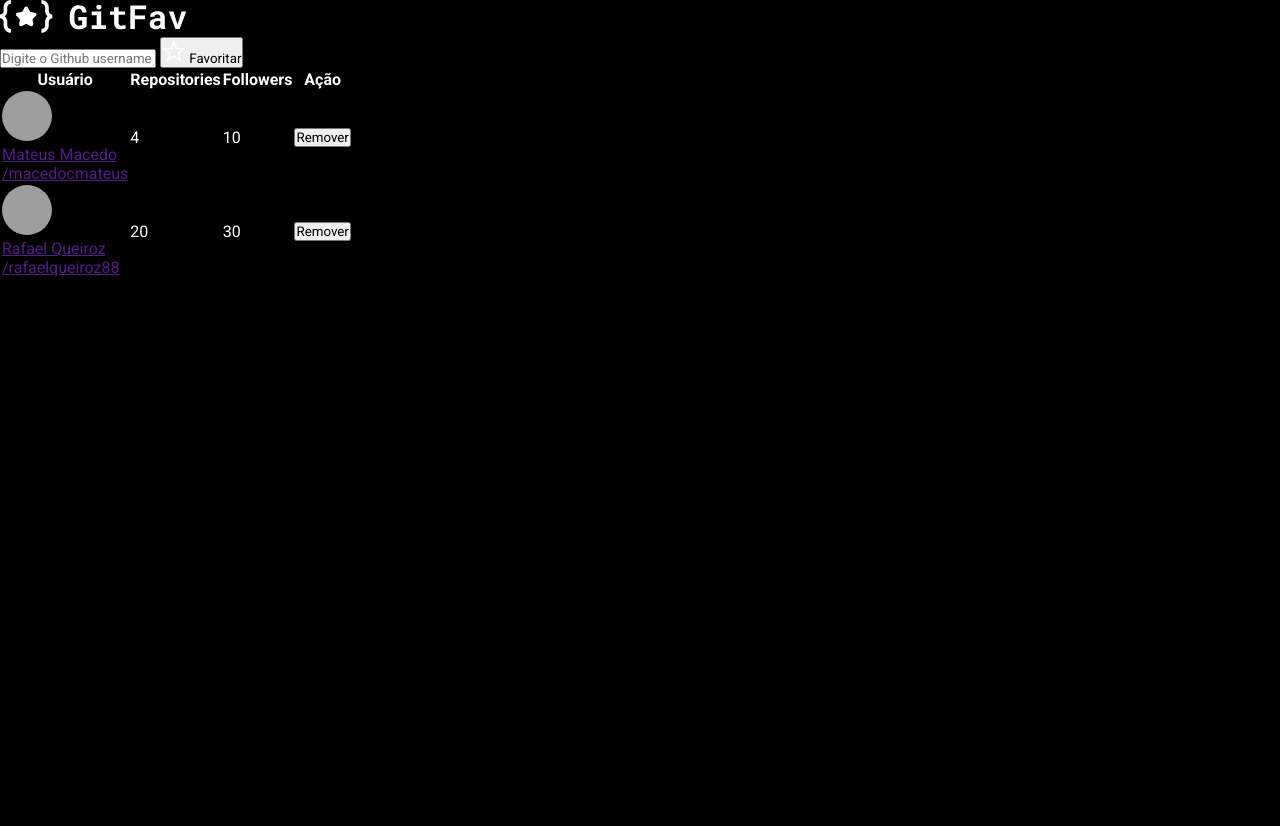
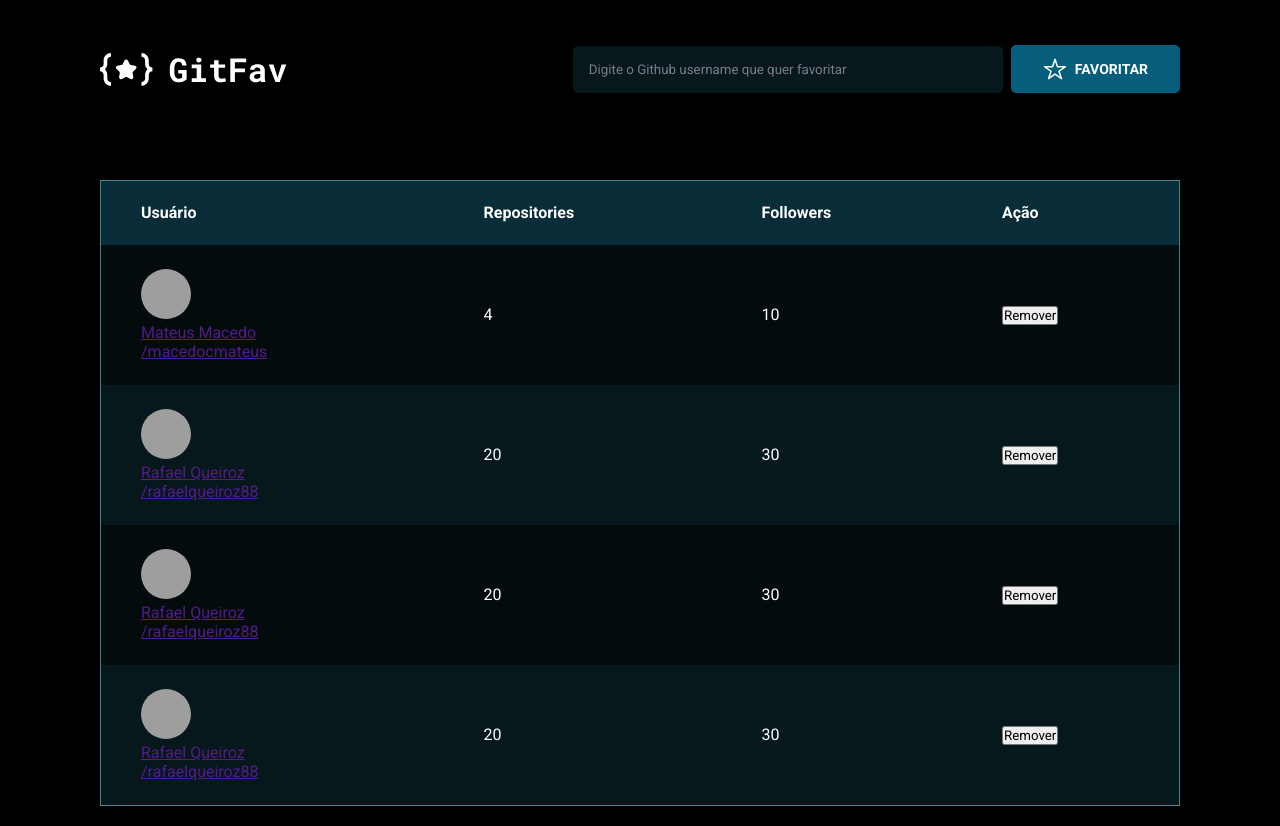
Before and after one commit to macedocmateus/git-favorites, a plain HTML site: page index.html in a window 1280 px wide. Before the commit the page ends 800 px from the top, so only its background shows below. Drawn offline with Linux system fonts and the light colour scheme; grey boxes are pictures that could not be loaded.

Commit message:
initial table style

```diff
--- a/index.html
+++ b/index.html
@@ -1,14 +1,18 @@
 <!DOCTYPE html>
 <html lang="pt-br">
+
 <head>
-    <link href="https://fonts.googleapis.com/css?family=Roboto:100,100italic,300,300italic,regular,italic,500,500italic,700,700italic,900,900italic" rel="stylesheet" />
+    <link
+        href="https://fonts.googleapis.com/css?family=Roboto:100,100italic,300,300italic,regular,italic,500,500italic,700,700italic,900,900italic"
+        rel="stylesheet" />
     <meta charset="UTF-8">
     <meta name="viewport" content="width=device-width, initial-scale=1.0">
     <link rel="stylesheet" href="style.css">
     <title>Git-Fav</title>
 </head>
+
 <body>
-    <div class="app">
+    <div id="app">
         <header>
             <img src="./assets/Gitfav.svg" alt="Logotipo">
             <div class="search">
@@ -21,7 +25,7 @@
             </div>
         </header>
 
-        <table>
+        <table width="100%">
             <thead>
                 <th>Usuário</th>
                 <th>Repositories</th>
@@ -30,8 +34,6 @@
             </thead>
 
             <tbody>
-
-
                 <tr>
                     <td class="user">
                         <img src="https://github.com/macedocmateus.png" alt="Foto do usuário">
@@ -75,8 +77,53 @@
                         <button class="remove">Remover</button>
                     </td>
                 </tr>
+
+                <tr>
+                    <td class="user">
+                        <img src="https://github.com/rafaelqueiroz88.png" alt="Foto do usuário">
+                        <a href="">
+                            <p>Rafael Queiroz</p>
+                            <span>/rafaelqueiroz88</span>
+                        </a>
+                    </td>
+
+                    <td class="repositories">
+                        20
+                    </td>
+
+                    <td class="followers">
+                        30
+                    </td>
+
+                    <td>
+                        <button class="remove">Remover</button>
+                    </td>
+                </tr>
+
+                <tr>
+                    <td class="user">
+                        <img src="https://github.com/rafaelqueiroz88.png" alt="Foto do usuário">
+                        <a href="">
+                            <p>Rafael Queiroz</p>
+                            <span>/rafaelqueiroz88</span>
+                        </a>
+                    </td>
+
+                    <td class="repositories">
+                        20
+                    </td>
+
+                    <td class="followers">
+                        30
+                    </td>
+
+                    <td>
+                        <button class="remove">Remover</button>
+                    </td>
+                </tr>
             </tbody>
         </table>
     </div>
 </body>
+
 </html>
--- a/style.css
+++ b/style.css
@@ -16,6 +16,7 @@ body {
 
     background: var(--bg-color);
     color: #fff;
+
 }
 
 body * {
@@ -34,9 +35,84 @@ body * {
     border-width: 0;
 }
 
+#app {
+    max-width: 112rem;
+    margin: 0 auto;
+    padding: 2rem;
+}
 
+header {
+    display: flex;
+    justify-content: space-between;
+    align-items: center;
+    margin-top: 2.5rem;
+}
 
-td.user img {
+.search {
+    display: flex;
+    align-items: center;
+    gap: .8rem;
+}
+
+.search button {
+    display: flex;
+    justify-content: center;
+    align-items: center;
+    gap: .8rem;
+    padding: 1.2rem 3.2rem;
+    border-radius: .5rem;
+    border: none;
+    background-color: #065E7C;
+    color: #fff;
+    text-transform: uppercase;
+    font-weight: 700;
+    line-height: 2.4rem;
+    font-size: 1.4rem;
+
+    cursor: pointer;
+}
+
+.search input {
+    width: 43rem;
+    padding: 1.6rem;
+    border-radius: .5rem;
+    border: none;
+    background-color: #06181C;
+    outline: none;
+    color: #fff;
+}
+
+.search input::placeholder {
+    color: #7C7C8A;
+}
+
+table {
+    margin-top: 8.7rem;
+    border-collapse: collapse;
+    text-align: left;
+    border-radius: 1.2rem;
+    border: 1px solid #4A808C;
+}
+
+table th {
+    background-color: #092D38;
+    padding: 1.6rem 2.4rem 1.6rem 4.0rem;
+    height: 6.4rem;
+}
+
+table tr:nth-child(odd) {
+    background-color: rgba(6, 22, 27, 0.50);
+}
+
+table tr:nth-child(even) {
+    background-color: #06181C;
+}
+
+table tbody td {
+    padding: 2.4rem 2.4rem 2.4rem 4rem;
+}
+
+table tbody td.user img {
     width: 5rem;
     height: 5rem;
     border-radius: 50%;
```
